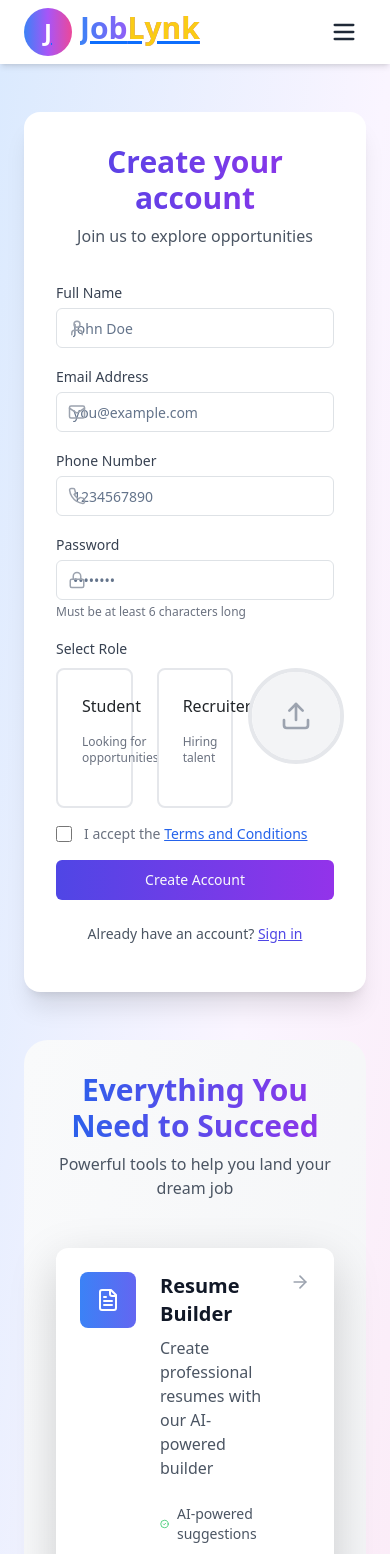
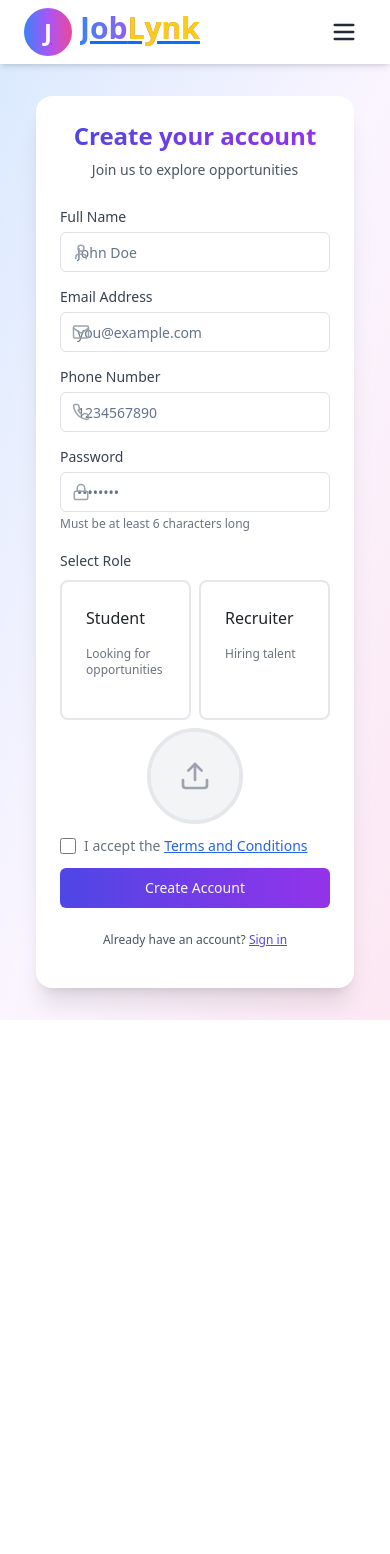
Before and after one commit to sanjeevpatel3007/JobPortal, a React (Vite) app in the folder frontend/: page /signup in a window 390 px wide. Shown: the top 1554 px of the page. After the commit the page ends 1020 px from the top, so only its background shows below. Built offline with nearby package versions, Linux system fonts and the light colour scheme; no server answers.

Commit message:
make resposive login and signup pgae

```diff
--- a/frontend/src/components/auth/Login.jsx
+++ b/frontend/src/components/auth/Login.jsx
@@ -96,19 +96,20 @@ const Login = () => {
     }, [user, navigate]);
 
     return (
-        <div className='min-h-screen bg-gradient-to-br from-blue-100 via-purple-50 to-pink-100 dark:from-gray-900 dark:via-gray-800 dark:to-gray-900 py-12 px-4 sm:px-6 lg:px-8'>
-            <div className='max-w-7xl mx-auto grid grid-cols-1 lg:grid-cols-2 gap-12 items-start'>
+        <div className='min-h-screen w-full bg-gradient-to-br from-blue-100 via-purple-50 to-pink-100 dark:from-gray-900 dark:via-gray-800 dark:to-gray-900 py-8 sm:py-12 px-4 sm:px-6 lg:px-8 overflow-x-hidden'>
+            <div className='container mx-auto max-w-7xl grid grid-cols-1 lg:grid-cols-2 gap-8 lg:gap-12 items-start'>
                 <motion.div
                     initial={{ opacity: 0, x: -20 }}
                     animate={{ opacity: 1, x: 0 }}
                     transition={{ duration: 0.5 }}
+                    className="w-full max-w-md mx-auto lg:max-w-lg"
                 >
-                    <div className='bg-white dark:bg-gray-800 shadow-xl rounded-2xl p-8'>
+                    <div className='bg-white dark:bg-gray-800 shadow-xl rounded-2xl p-4 sm:p-6 lg:p-8 w-full'>
                         <motion.div
                             initial={{ opacity: 0, y: 10 }}
                             animate={{ opacity: 1, y: 0 }}
                             transition={{ delay: 0.2 }}
-                            className='text-center mb-8'
+                            className='text-center mb-6'
                         >
                             <h2 className='text-3xl font-bold bg-gradient-to-r from-indigo-600 to-purple-600 bg-clip-text text-transparent'>
                                 Welcome back
@@ -118,12 +119,12 @@ const Login = () => {
                             </p>
                         </motion.div>
 
-                        <form onSubmit={submitHandler} className='space-y-6'>
+                        <form onSubmit={submitHandler} className='space-y-4 sm:space-y-6'>
                             <motion.div
                                 initial={{ opacity: 0, x: -20 }}
                                 animate={{ opacity: 1, x: 0 }}
                                 transition={{ delay: 0.3 }}
-                                className='space-y-4'
+                                className='space-y-3 sm:space-y-4'
                             >
                                 {/* Email */}
                                 <div>
@@ -135,7 +136,7 @@ const Login = () => {
                                             name='email'
                                             type='email'
                                             className={cn(
-                                                'pl-10 border-2 transition-all duration-200',
+                                                'pl-10 border-2 transition-all duration-200 w-full',
                                                 'focus:ring-2 focus:ring-offset-2',
                                                 errors.email
                                                     ? 'border-red-500 focus:ring-red-500'
@@ -169,7 +170,7 @@ const Login = () => {
                                             name='password'
                                             type='password'
                                             className={cn(
-                                                'pl-10 border-2 transition-all duration-200',
+                                                'pl-10 border-2 transition-all duration-200 w-full',
                                                 'focus:ring-2 focus:ring-offset-2',
                                                 errors.password
                                                     ? 'border-red-500 focus:ring-red-500'
@@ -194,7 +195,7 @@ const Login = () => {
                                 </div>
 
                                 {/* Remember Me & Forgot Password */}
-                                <div className="flex items-center justify-between">
+                                <div className="flex items-center justify-between flex-wrap gap-2">
                                     <div className="flex items-center">
                                         <input
                                             id="remember-me"
@@ -255,15 +256,14 @@ const Login = () => {
                             </Link>
                         </motion.p>
                     </div>
-                    <InterviewCTA />
+                    <InterviewCTA className="mt-6" />
                 </motion.div>
-
-
 
                 <motion.div
                     initial={{ opacity: 0, x: 20 }}
                     animate={{ opacity: 1, x: 0 }}
                     transition={{ duration: 0.5, delay: 0.2 }}
+                    className="hidden lg:block"
                 >
                     <AuthCTA />
                 </motion.div>
--- a/frontend/src/components/auth/Signup.jsx
+++ b/frontend/src/components/auth/Signup.jsx
@@ -141,25 +141,26 @@ const Signup = () => {
     }, [user]);
 
     return (
-        <div className='min-h-screen bg-gradient-to-br from-blue-100 via-purple-50 to-pink-100 dark:from-gray-900 dark:via-gray-800 dark:to-gray-900 py-12 px-4 sm:px-6 lg:px-8'>
-            <div className='max-w-7xl mx-auto grid grid-cols-1 lg:grid-cols-2 gap-12 items-center'>
+        <div className='min-h-screen w-full bg-gradient-to-br from-blue-100 via-purple-50 to-pink-100 dark:from-gray-900 dark:via-gray-800 dark:to-gray-900 py-8 sm:py-12 px-4 sm:px-6 lg:px-8 overflow-x-hidden'>
+            <div className='container mx-auto max-w-7xl grid grid-cols-1 lg:grid-cols-2 gap-8 lg:gap-12 items-start'>
                 <motion.div
                     initial={{ opacity: 0, x: -20 }}
                     animate={{ opacity: 1, x: 0 }}
                     transition={{ duration: 0.5 }}
+                    className="w-full"
                 >
-                    <div className='max-w-md mx-auto'>
-                        <div className='bg-white dark:bg-gray-800 shadow-xl rounded-2xl p-8'>
-                            <div className='text-center mb-8'>
-                                <h2 className='text-3xl font-bold bg-gradient-to-r from-indigo-600 to-purple-600 bg-clip-text text-transparent'>
+                    <div className='w-full max-w-md mx-auto lg:max-w-lg'>
+                        <div className='bg-white dark:bg-gray-800 shadow-xl rounded-2xl p-4 sm:p-6 lg:p-8 w-full'>
+                            <div className='text-center mb-6 sm:mb-8'>
+                                <h2 className='text-2xl sm:text-3xl font-bold bg-gradient-to-r from-indigo-600 to-purple-600 bg-clip-text text-transparent'>
                                     Create your account
                                 </h2>
-                                <p className='mt-2 text-gray-600 dark:text-gray-400'>
+                                <p className='mt-2 text-sm sm:text-base text-gray-600 dark:text-gray-400'>
                                     Join us to explore opportunities
                                 </p>
                             </div>
-                            <form onSubmit={submitHandler} className='space-y-6'>
-                                <div className='space-y-4'>
+                            <form onSubmit={submitHandler} className='space-y-4 sm:space-y-6'>
+                                <div className='space-y-3 sm:space-y-4'>
                                     <div>
                                         <Label htmlFor='fullname' className='text-gray-700 dark:text-gray-300'>Full Name</Label>
                                         <div className='relative mt-1'>
@@ -169,7 +170,7 @@ const Signup = () => {
                                                 name='fullname'
                                                 type='text'
                                                 className={cn(
-                                                    'pl-10',
+                                                    'pl-10 w-full',
                                                     errors.fullname && 'border-red-500 focus:ring-red-500'
                                                 )}
                                                 value={input.fullname}
@@ -191,7 +192,7 @@ const Signup = () => {
                                                 name='email'
                                                 type='email'
                                                 className={cn(
-                                                    'pl-10',
+                                                    'pl-10 w-full',
                                                     errors.email && 'border-red-500 focus:ring-red-500'
                                                 )}
                                                 value={input.email}
@@ -213,7 +214,7 @@ const Signup = () => {
                                                 name='phoneNumber'
                                                 type='tel'
                                                 className={cn(
-                                                    'pl-10',
+                                                    'pl-10 w-full',
                                                     errors.phoneNumber && 'border-red-500 focus:ring-red-500'
                                                 )}
                                                 value={input.phoneNumber}
@@ -235,7 +236,7 @@ const Signup = () => {
                                                 name='password'
                                                 type='password'
                                                 className={cn(
-                                                    'pl-10',
+                                                    'pl-10 w-full',
                                                     errors.password && 'border-red-500 focus:ring-red-500'
                                                 )}
                                                 value={input.password}
@@ -253,7 +254,7 @@ const Signup = () => {
 
                                     <div className='space-y-2'>
                                         <Label className='text-gray-700 dark:text-gray-300'>Select Role</Label>
-                                        <div className='grid grid-cols-3 gap-4'>
+                                        <div className='grid grid-cols-2 sm:grid-cols-3 gap-2 sm:gap-3 lg:gap-4'>
                                             <div
                                                 onClick={() => handleInputChange({ target: { name: 'role', value: 'student' } })}
                                                 className={cn(
@@ -293,7 +294,7 @@ const Signup = () => {
                                                     )}
                                                 </div>
                                             </div>
-                                             <div className='flex justify-center'>
+                                             <div className='flex justify-center col-span-2 sm:col-span-1'>
                                                 <div className='relative group'>
                                                     <div className={cn(
                                                         'w-24 h-24 rounded-full overflow-hidden border-4 border-gray-200 hover:border-indigo-500 transition-colors',
@@ -324,7 +325,7 @@ const Signup = () => {
                                         )}
                                     </div>
 
-                                    <div className="flex items-start">
+                                    <div className="flex items-start space-x-2">
                                         <div className="flex items-center h-5">
                                             <input
                                                 id="terms"
@@ -343,7 +344,7 @@ const Signup = () => {
                                     <Button
                                         type='submit'
                                         disabled={isLoading}
-                                        className='w-full py-2.5 bg-gradient-to-r from-indigo-600 to-purple-600 hover:from-indigo-700 hover:to-purple-700'
+                                        className='w-full py-2 sm:py-2.5 bg-gradient-to-r from-indigo-600 to-purple-600 hover:from-indigo-700 hover:to-purple-700'
                                     >
                                         {isLoading ? (
                                             <div className="flex items-center justify-center">
@@ -357,7 +358,7 @@ const Signup = () => {
                                 </div>
                             </form>
 
-                            <p className='mt-4 text-center text-sm text-gray-600 dark:text-gray-400'>
+                            <p className='mt-4 text-center text-xs sm:text-sm text-gray-600 dark:text-gray-400'>
                             Already have an account?{' '}
                             <Link to='/login' className='font-medium text-indigo-600 hover:text-indigo-500'>
                                 Sign in
@@ -371,6 +372,7 @@ const Signup = () => {
                     initial={{ opacity: 0, x: 20 }}
                     animate={{ opacity: 1, x: 0 }}
                     transition={{ duration: 0.5, delay: 0.2 }}
+                    className="hidden lg:block"
                 >
                     <AuthCTA />
                 </motion.div>
```
Also changed, not shown: 1 other file (tests, documents, lock files or other folders).
